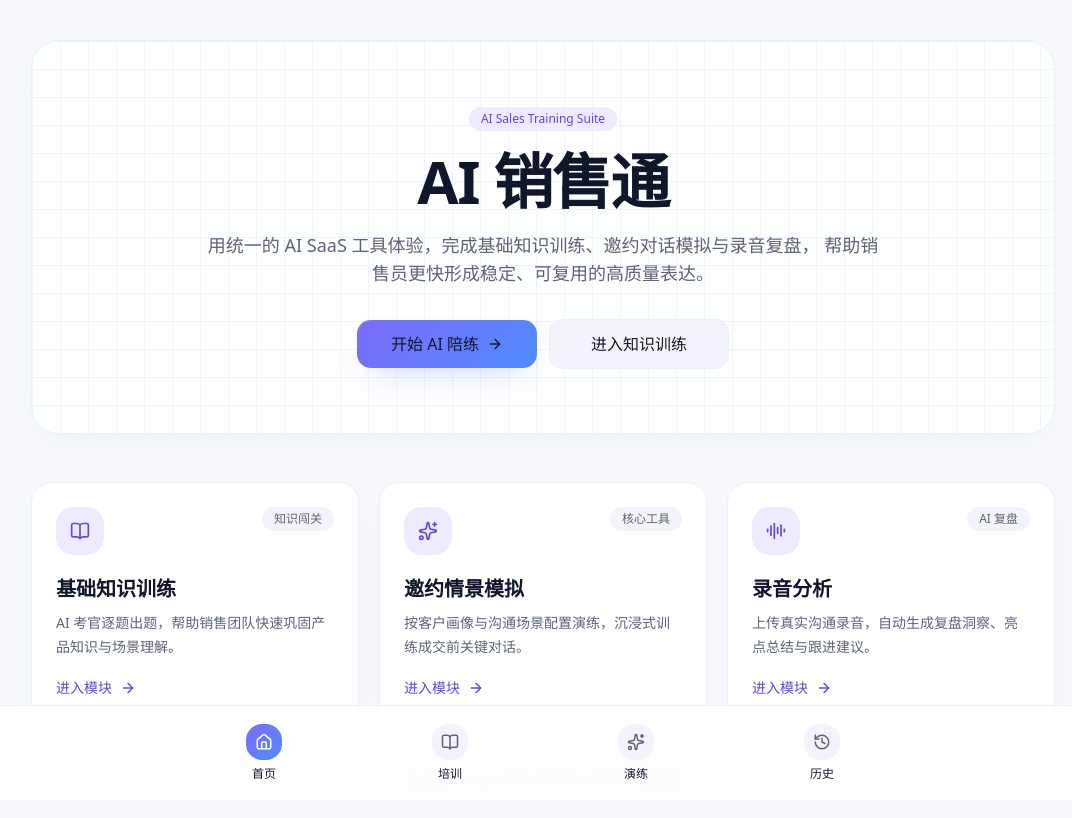
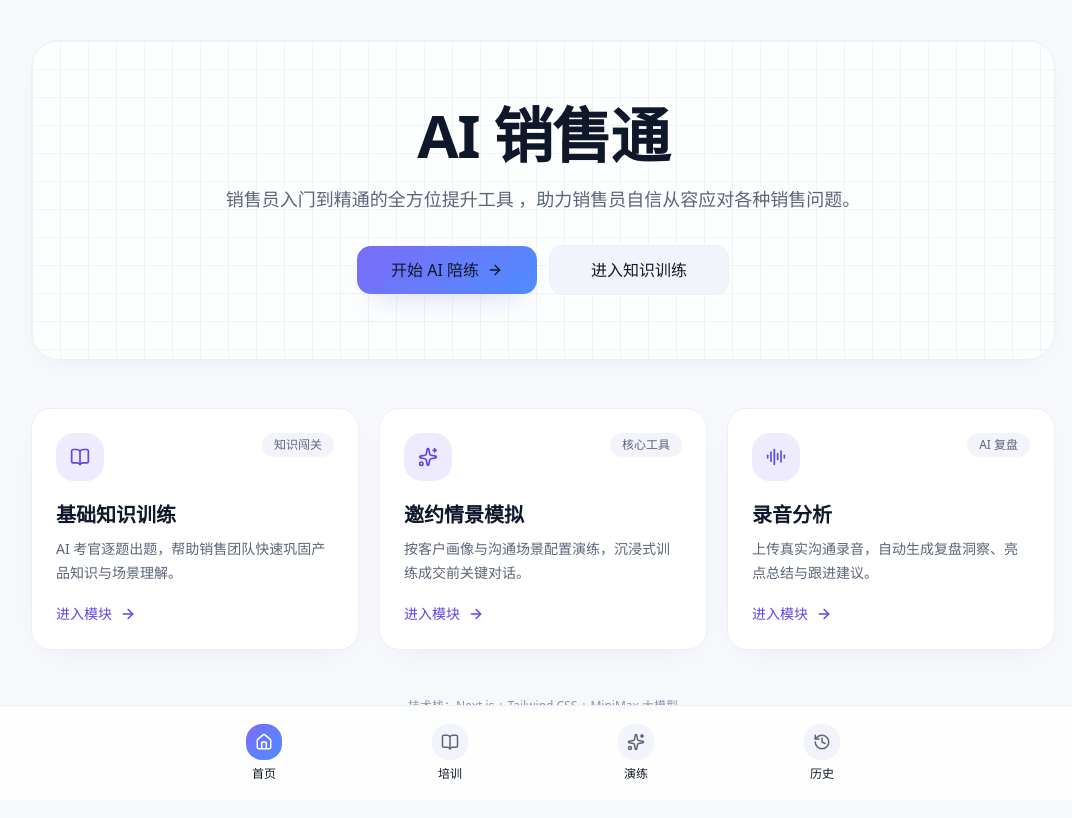
Before and after one commit to HaiZi666/ai-sales-training, a Next.js app: page / in a window 1280 px wide. Shown: the top 818 px of the page, without its empty margins (97-1169 px from the left). Built offline with nearby package versions, Linux system fonts and the light colour scheme.

Commit message:
feat：修改代码

```diff
--- a/src/app/page.tsx
+++ b/src/app/page.tsx
@@ -35,15 +35,11 @@ export default function Home() {
       <div className="mx-auto max-w-5xl">
         <section className="bg-grid-soft overflow-hidden rounded-[28px] border border-white/80 bg-[var(--color-surface-muted)] px-6 py-10 shadow-[var(--shadow-card)] md:px-10 md:py-16">
           <div className="mx-auto max-w-3xl text-center">
-            <Badge variant="brand" className="mb-5">
-              AI Sales Training Suite
-            </Badge>
             <h1 className="text-4xl font-semibold tracking-tight text-[var(--color-text)] md:text-6xl">
               AI 销售通
             </h1>
             <p className="mx-auto mt-5 max-w-2xl text-sm leading-7 text-[var(--color-text-secondary)] md:text-lg">
-              用统一的 AI SaaS 工具体验，完成基础知识训练、邀约对话模拟与录音复盘，
-              帮助销售员更快形成稳定、可复用的高质量表达。
+              销售员入门到精通的全方位提升工具 ，助力销售员自信从容应对各种销售问题。
             </p>
             <div className="mt-8 flex flex-col items-center justify-center gap-3 sm:flex-row">
               <Link
```
